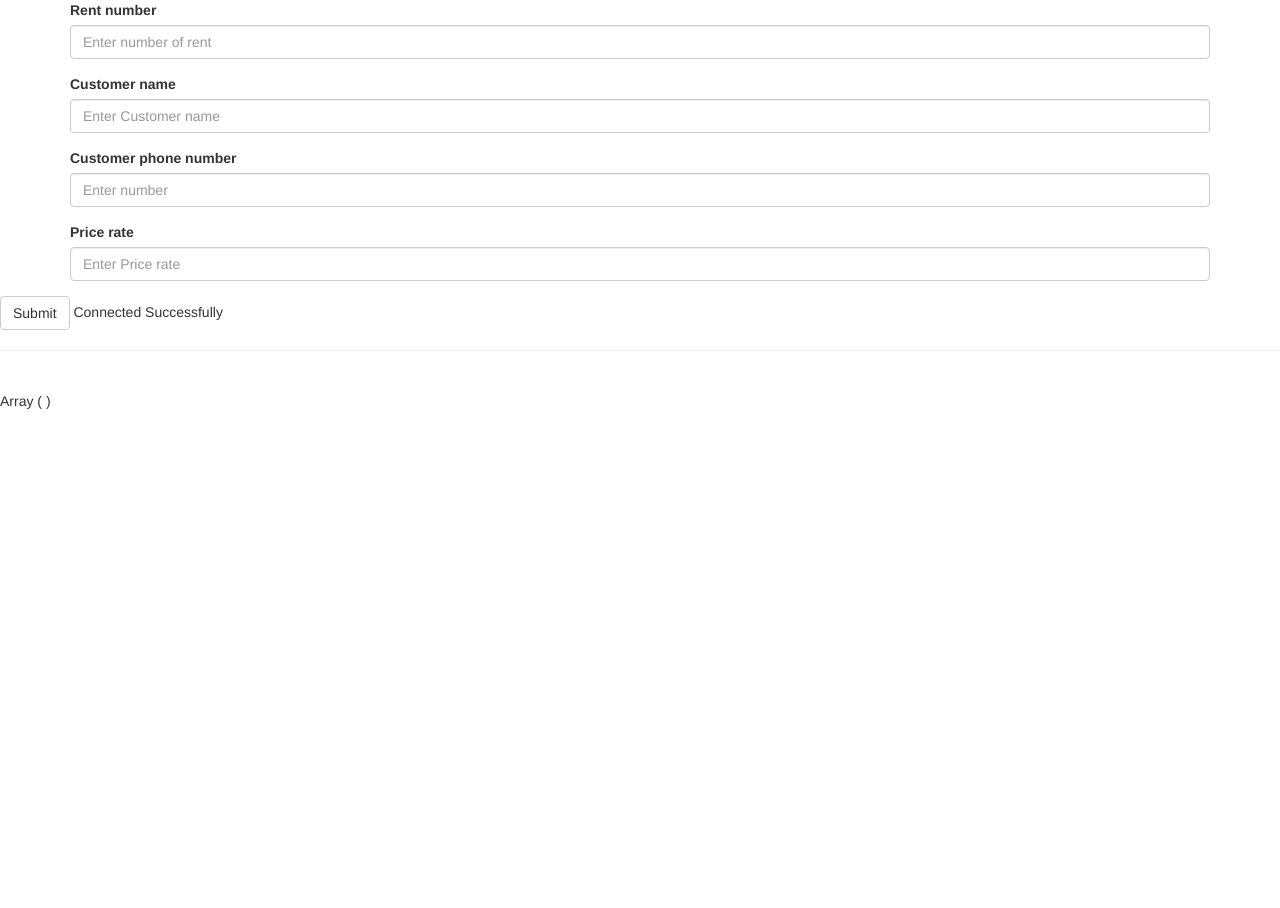
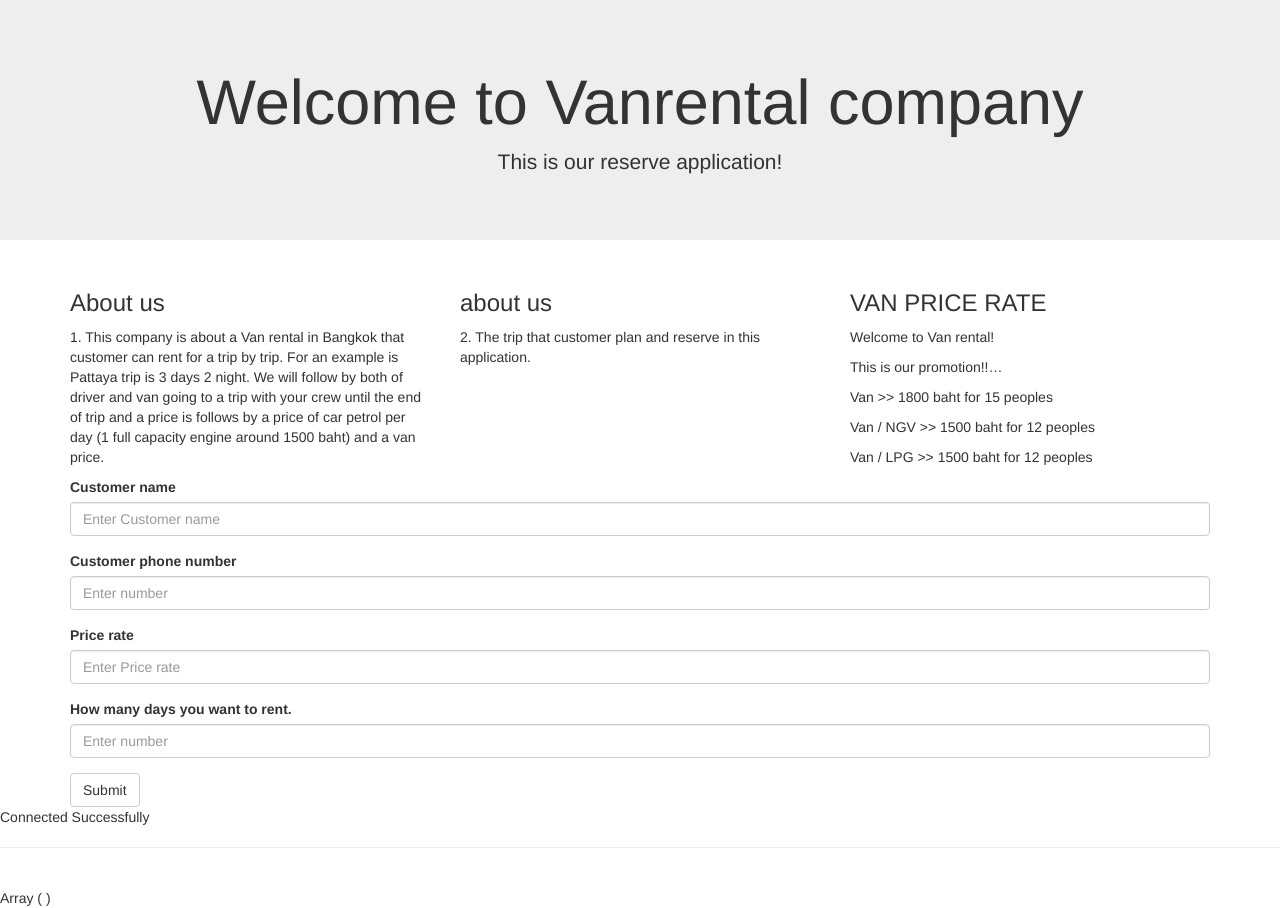
Before and after one commit to Yokwara/Vanrental, a PHP site: page / in a window 1280 px wide. Shown: the part 70-978 px from the top of the page. Before the commit the page ends 800 px from the top, so only its background shows below. Run offline with PHP 8.4, Linux system fonts and the light colour scheme.

Commit message:
Update index.php

```diff
--- a/index.php
+++ b/index.php
@@ -24,7 +24,7 @@
             <ul>
                 <li class="home"><a href="Home.html">Home</a></li>
                 <li class="Price"><a href="price.html">Price</a></li>
-                <li class="Reserve"><a href="#">Reserve</a></li>
+                <li class="Reserve"><a href="reserve.html">Reserve</a></li>
             </ul>
         </div>
     </header>
@@ -32,37 +32,68 @@
 </html>
 
 
+<div class="jumbotron text-center">
+  <h1>Welcome to Vanrental company</h1>
+  <p>This is our reserve application!</p>
+</div>
+
+<div class="container">
+  <div class="row">
+    <div class="col-sm-4">
+      <h3>About us</h3>
+      <p>1. This company is about a Van rental in Bangkok that customer can rent for a trip by trip. For an example is Pattaya trip is 3 days 2 night. We will follow by both of driver and van going to a trip with your crew until the end of trip and a price is follows by a price of car petrol per day (1 full capacity engine around 1500 baht) and a van price.</p>
+    </div>
+    <div class="col-sm-4">
+      <h3>about us</h3>
+      <p>2. The trip that customer plan and reserve in this application.</p>
+    </div>
+    <div class="col-sm-4">
+      <h3>VAN PRICE RATE</h3>
+      <p>Welcome to Van rental!
+
+        <p> This is our promotion!!&hellip;
 
 
+        <p>  Van          >>   1800 baht   for     15     peoples
+        <p>  Van / NGV    >>   1500 baht   for     12     peoples
+        <p>  Van / LPG    >>   1500 baht   for     12     peoples
+            </p>
+
+    </div>
+  </div>
+</div>
 <body>
+
   <div class="container">
     <form method="POST">
-    <div class="form-group">
-      <label for="Rent_number">Rent number</label>
-      <input type="number" required min="1111111" max="9999999" size="7" class="form-control" id="Rent_number" placeholder="Enter number of rent" name="number">
-    </div>
+
       <div class="form-group">
         <label for="Customer_name">Customer name</label>
         <input type="text" required maxlength="20" class="form-control" id="Customer_name" placeholder="Enter Customer name" name="Customer_name">
       </div>
       <div class="form-group">
         <label for="Customer_number">Customer phone number</label>
-      <input type="number" required min="1111111" max="9999999" size="7" class="form-control" id="Customer_number" placeholder="Enter number" name="number">
+        <input type="number" required min="0800000000" max="0999999999" size="7" class="form-control" id="Customer_number" placeholder="Enter number" name="number">
       </div>
       <div class="form-group">
         <label for="Van_pricerate">Price rate </label>
        <input type="text" required maxlength="20" class="form-control" id="Van_pricerate" placeholder="Enter Price rate" name="Van_pricerate">
       </div>
+      <div class="form-group">
+        <label for="Trip">How many days you want to rent. </label>
+        <input type="number" required min="1" max="10" size="7" class="form-control" id="Customer_number" placeholder="Enter number" name="number">
       </div>
 
       <button type="submit" class="btn btn-default">Submit</button>
     </form>
   </div>
 
+
+
  <?php
-$servername = "127.0.0.1";
+$servername = "localhost";
 $username = "root";
-$password = "yok2552";
+$password = "root";
 $dbname = "vanrental";
 
 $conn = new mysqli($servername, $username, $password, $dbname);
@@ -71,16 +102,16 @@ if ($conn->connect_error){
 }
 echo "Connected Successfully <hr> <br>";
 print_r($_POST);
-if (isset($_POST['rent'])) {
-   $Rent_number = $_POST['Rent_number'];
+if (isset($_POST['Customer_name'])) {
    $Customer_name = $_POST['Customer_name'];
    $Customer_number = $_POST['Customer_number'];
-   $Van_pricerate = $_POST['Van_pricerate'];
-   $sql = "insert into vanrental (Rent_number,Customer_name,Customer_number,Van_pricerate) values (?,?,?,?)";
+   $van_pricerate = $_POST['van_pricerate'];
+   $day_of_trip = $_POST['day_of_trip'];
+   $sql = "insert into reserve (Customer_name, Customer_number, van_pricerate, day_of_trip) values (?,?,?,?)";
    // prepare statement
    $sta = mysqli_prepare($conn, $sql);
    echo $conn->errno;
-   mysqli_stmt_bind_param($sta, 'iss', $Rent_number, $Customer_name, $Customer_number,$Van_pricerate);
+   mysqli_stmt_bind_param($sta, 'iss', $Customer_name, $Customer_number, $van_pricerate, $day_of_trip);
    echo $conn->errno;
    $sta->execute();
 echo $conn->errno;
```
Lines whose indentation alone changed are shown as unchanged.
